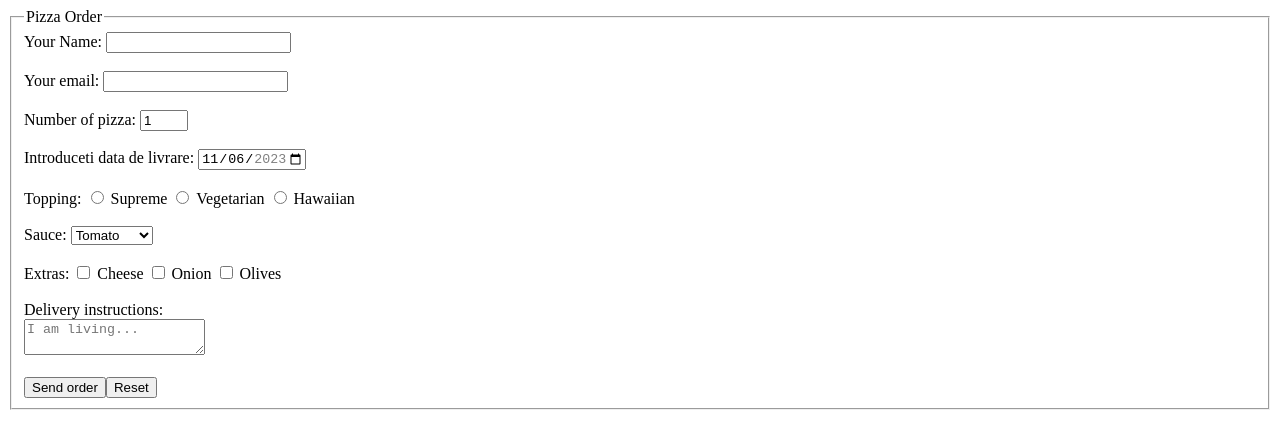
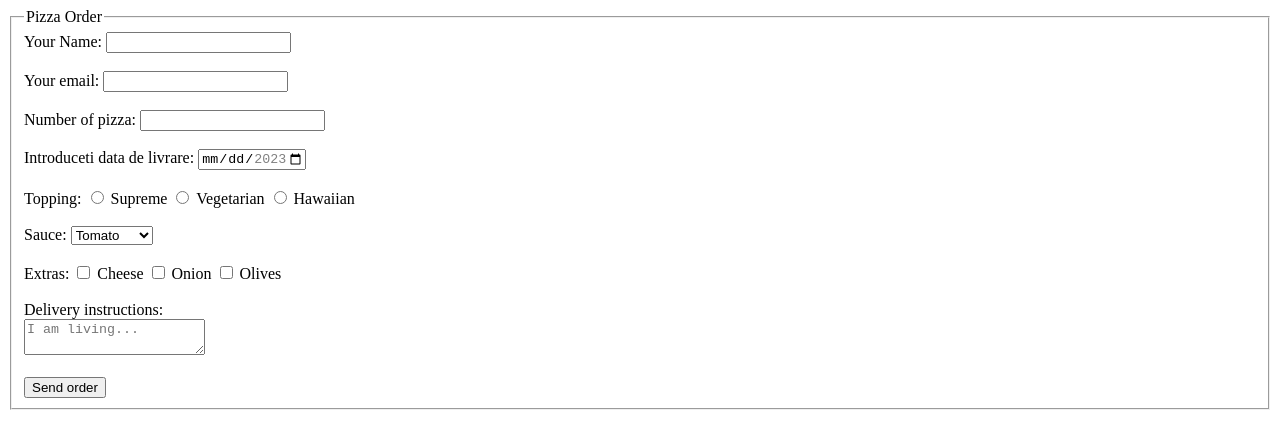
Before and after one commit to VictorRindunica/Homeworks, a plain HTML site: page html-2/HTML2.html in a window 1280 px wide. Drawn offline with Linux system fonts and the light colour scheme.

Commit message:
Am sters exercitiul

```diff
--- a/html-2/HTML2.html
+++ b/html-2/HTML2.html
@@ -10,24 +10,24 @@
       <legend>Pizza Order</legend>
       <form action="">
         <label for="yourName">Your Name: </label>
-        <input type="text" id="yourName" name="yourName" minlength="3" maxlength="10" required/>
+        <input type="text" id="yourName" name="yourName"/>
 
         <br />
         <br />
 
         <label for="email">Your email:</label>
-        <input type="email" id="email" name="email" required/>
+        <input type="email" id="email" name="email" />
 
         <br />
         <br />
 
         <label for="nrpizza">Number of pizza:</label>
-        <input type="number" id="nrpizza" name="nrpizza" min="1" max="7" required value="1"/>
+        <input type="number" id="nrpizza" name="nrpizza" />
 
         <br />
         <br />
         <label for="data1">Introduceti data de livrare:</label>
-          <input type="date" id="data1"name="data1" min="2023-11-06" max="2023-12-31" value="2023-11-06"/>
+          <input type="date" id="data1"name="data1" min="2023-11-06" max="2023-12-31" />
 
 
         <br />
@@ -71,7 +71,7 @@
         <br />
         <br />
 
-        <input type="submit" value="Send order" /><input type="reset" value="Reset" />
+        <input type="submit" value="Send order" />
       </form>
     </fieldset>
   </body>
```
